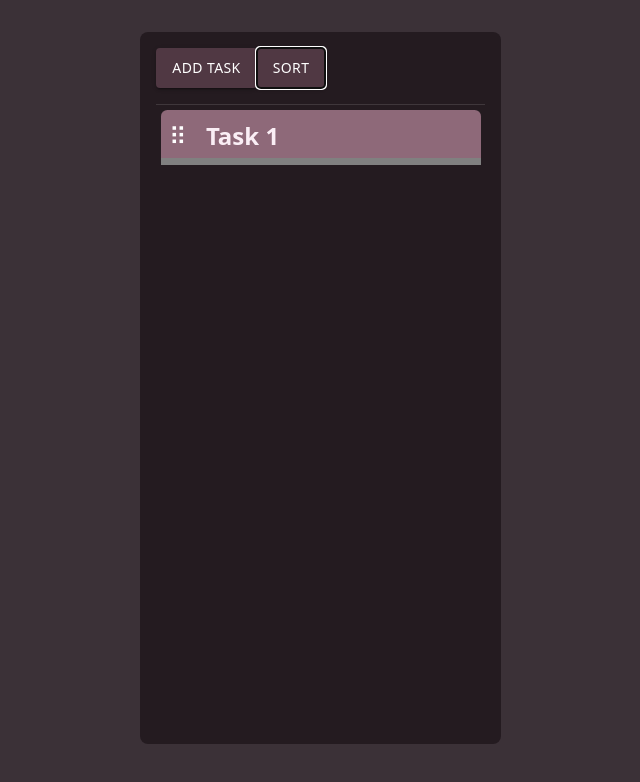
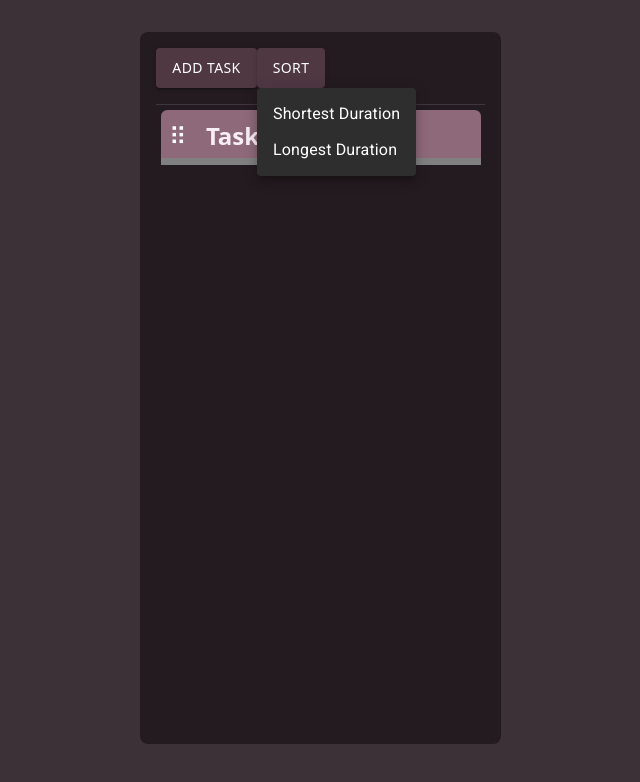
Before and after one commit to cellarghost/completionist, a React (Vite) app: page / in a window 1280 px wide. Both pictures are taken after a click on the button "SORT". Shown: the top 782 px of the page, without its empty margins (102-742 px from the left). Built offline with nearby package versions, Linux system fonts and the light colour scheme; some icons are missing.

Commit message:
sort by ascending or decending + ui changes :)

```diff
--- a/src/App.css
+++ b/src/App.css
@@ -26,6 +26,16 @@
   }
 }
 
+ @keyframes fadein {
+  0%   {transform: translate(0px, -40px); opacity: 0;}
+  100% {transform: translate(0px, 0px); opacity: 1;}
+}
+
+.taskInProgress {
+  animation-name: fadein;
+  animation-duration: 0.5s;
+}
+
 @media (prefers-reduced-motion: no-preference) {
   a:nth-of-type(2) .logo {
     animation: logo-spin infinite 20s linear;
--- a/src/components/Panel/TaskInProgress.tsx
+++ b/src/components/Panel/TaskInProgress.tsx
@@ -2,7 +2,7 @@ import type { Task } from "../../interfaces/state";
 import dayjs from "dayjs";
 import { StateContext } from "../../App";
 import { useContext, useState, useEffect } from "react";
-import { Button } from "@mui/material";
+import { Button, Typography } from "@mui/material";
 
 export default function TaskInProgress({task} : {task: Task}) {
 
@@ -19,15 +19,21 @@ export default function TaskInProgress({task} : {task: Task}) {
     }
 
     return (
-        <>
+        <div className="taskInProgress" key={task.id}>
             <h1>{task.title}</h1>
-            <Button onClick={handleNextTask} variant="contained">Complete / Skip</Button>
             <h2>{dayjs.duration(
                 task.duration_ms - state.playbackState.elapsed_task
                 ).format("HH:mm:ss")}</h2>
-            <p>
+            <Typography sx={{ whiteSpace: 'pre-line', color: "white" }}>
                 {task.description}
-            </p>
-        </>
+            </Typography>
+            <Button onClick={handleNextTask} variant="contained">
+                {(state.playbackState.currentTask >= state.timeline.length - 1) ?
+                    "Finish"
+                :
+                    `Next Task: ${state.taskMap[state.playbackState.currentTask + 1].title}`
+                }
+            </Button>
+        </div>
     )
 }
--- a/src/components/Timeline/TaskBox.tsx
+++ b/src/components/Timeline/TaskBox.tsx
@@ -63,6 +63,16 @@ export default function TaskBox({ task, handleOpenTaskEdit, pos, currentlySelect
         }
     }
 
+    const [isComplete, setIsComplete] = useState<boolean>(false)
+
+    useEffect(() => {
+        if (state.playbackState.currentTask > pos) {
+            setIsComplete(true)
+        } else {
+            setIsComplete(false)
+        }
+    }, [state.playbackState.currentTask])
+
     const handleEditTask = (ev: React.MouseEvent<HTMLButtonElement>) => {
         ev.stopPropagation();
         handleOpenTaskEdit(false, task.id)
@@ -70,10 +80,12 @@ export default function TaskBox({ task, handleOpenTaskEdit, pos, currentlySelect
 
     const handleMouseDown = (ev: React.MouseEvent) => {
         ev.stopPropagation();
-        if (currentlySelected == task.id) {
-            handleSelectTask(null);
-        } else {
-            handleSelectTask(task.id)
+        if (!state.playbackState.started) {
+            if (currentlySelected == task.id) {
+                handleSelectTask(null);
+            } else {
+                handleSelectTask(task.id)
+            }
         }
     }
 
@@ -82,7 +94,8 @@ export default function TaskBox({ task, handleOpenTaskEdit, pos, currentlySelect
             <Box>
                 <Box sx={{
                     display: 'flex',
-                    bgcolor: (currentlySelected == task.id) ? 'rgba(116, 82, 98, 1)' : 'rgba(142, 105, 121, 1)',
+                    bgcolor: (currentlySelected == task.id) ? 'rgba(116, 82, 98, 1)' :
+                    (isComplete ? 'rgba(110, 104, 107, 1)' : 'rgba(142, 105, 121, 1)'),
                     flexDirection: 'column',
                     borderRadius: '0.4rem',
                     color: "white",
--- a/src/components/Timeline/Timeline.tsx
+++ b/src/components/Timeline/Timeline.tsx
@@ -1,11 +1,11 @@
-import { Box, Button } from "@mui/material";
-import { useEffect, useState } from "react";
+import { Box, Button, ClickAwayListener, Menu, MenuItem, MenuList, Paper, Popper } from "@mui/material";
+import { useEffect, useState, useRef } from "react";
 import TaskBox from "./TaskBox";
 import { StateContext } from "../../App";
 import { useContext } from "react";
 import Dialog from '@mui/material/Dialog';
 import DialogTitle from '@mui/material/DialogTitle';
-import type { Task, TaskEditorProperties, TaskOverlay } from "../../interfaces/state";
+import type { SortOrder, Task, TaskEditorProperties, TaskOverlay } from "../../interfaces/state";
 import TaskEdit from "./TaskEdit";
 import { DndContext, DragOverlay, type DragEndEvent, type DragStartEvent } from "@dnd-kit/core";
 import DropTask from "./DropTask";
@@ -15,6 +15,14 @@ import PlaybackBar from "./PlaybackBar";
 export default function Timeline({currentlySelected, handleSelectTask} :
     {currentlySelected: number | null, handleSelectTask: Function})
 {
+
+    const [sortMenuOpen, setSortMenuOpen] = useState(false);
+
+    const anchorRef = useRef<HTMLButtonElement>(null);
+
+    const handleSortMenuToggle = () => {
+        setSortMenuOpen((prevOpen) => !prevOpen);
+    };
 
     const {state: programState, dispatch, getNextID} = useContext(StateContext);
 
@@ -56,6 +64,17 @@ export default function Timeline({currentlySelected, handleSelectTask} :
         duration_ms: null
     })
 
+    const handleClose = (event: Event | React.SyntheticEvent) => {
+        if (
+        anchorRef.current &&
+        anchorRef.current.contains(event.target as HTMLElement)
+        ) {
+        return;
+        }
+
+        setSortMenuOpen(false);
+    };
+
     const handleAddTask = () => {
 
         const nextID = getNextID(programState);
@@ -94,9 +113,19 @@ export default function Timeline({currentlySelected, handleSelectTask} :
         setActiveId(active);
     }
 
-    const handleSortBy = () => {
-        dispatch({type: "SORT_DURATION", payload: "ASC"})
+    const handleSortBy = (order: SortOrder) => {
+        dispatch({type: "SORT_DURATION", payload: order})
     }
+
+    const prevOpen = useRef<any>(sortMenuOpen);
+
+    useEffect(() => {
+        if (prevOpen.current === true && sortMenuOpen === false) {
+            anchorRef.current!.focus();
+        }
+
+        prevOpen.current = sortMenuOpen;
+    }, [sortMenuOpen]);
 
     return (
         <Box onMouseDown={() => {handleSelectTask(null)}}>
@@ -115,8 +144,12 @@ export default function Timeline({currentlySelected, handleSelectTask} :
                         Add Task
                     </Button>
                     <Button
+                        ref={anchorRef}
                         variant="contained"
-                        onClick={() => {handleSortBy()}}
+                        onClick={handleSortMenuToggle}
+                        aria-controls={sortMenuOpen ? 'composition-menu' : undefined}
+                        aria-expanded={sortMenuOpen ? 'true' : undefined}
+                        aria-haspopup="true"
                         sx={{
                             bgcolor: 'rgba(80, 56, 67, 1)',
                             marginBottom: '0rem',
@@ -126,6 +159,30 @@ export default function Timeline({currentlySelected, handleSelectTask} :
                     >
                         Sort
                     </Button>
+                    <Popper
+                        open={sortMenuOpen}
+                        anchorEl={anchorRef.current}
+                        role={undefined}
+                        placement="bottom-start"
+                        transition
+                    >
+                        <Paper>
+                            <ClickAwayListener onClickAway={handleClose}>
+                                <Menu
+                                    anchorEl={anchorRef.current}
+                                    open={sortMenuOpen}
+                                    onClose={handleClose}
+                                >
+                                    <MenuItem onClick={() => handleSortBy("ASC")}>
+                                        Shortest Duration
+                                    </MenuItem>
+                                    <MenuItem onClick={() => handleSortBy("DESC")}>
+                                        Longest Duration
+                                    </MenuItem>
+                                </Menu>
+                            </ClickAwayListener>
+                        </Paper>
+                    </Popper>
                     <PlaybackBar />
                 </Box>
                 <Box sx={{display: 'flex', flexDirection: 'column', gap: '0rem', paddingTop: '1rem'}}>
```
